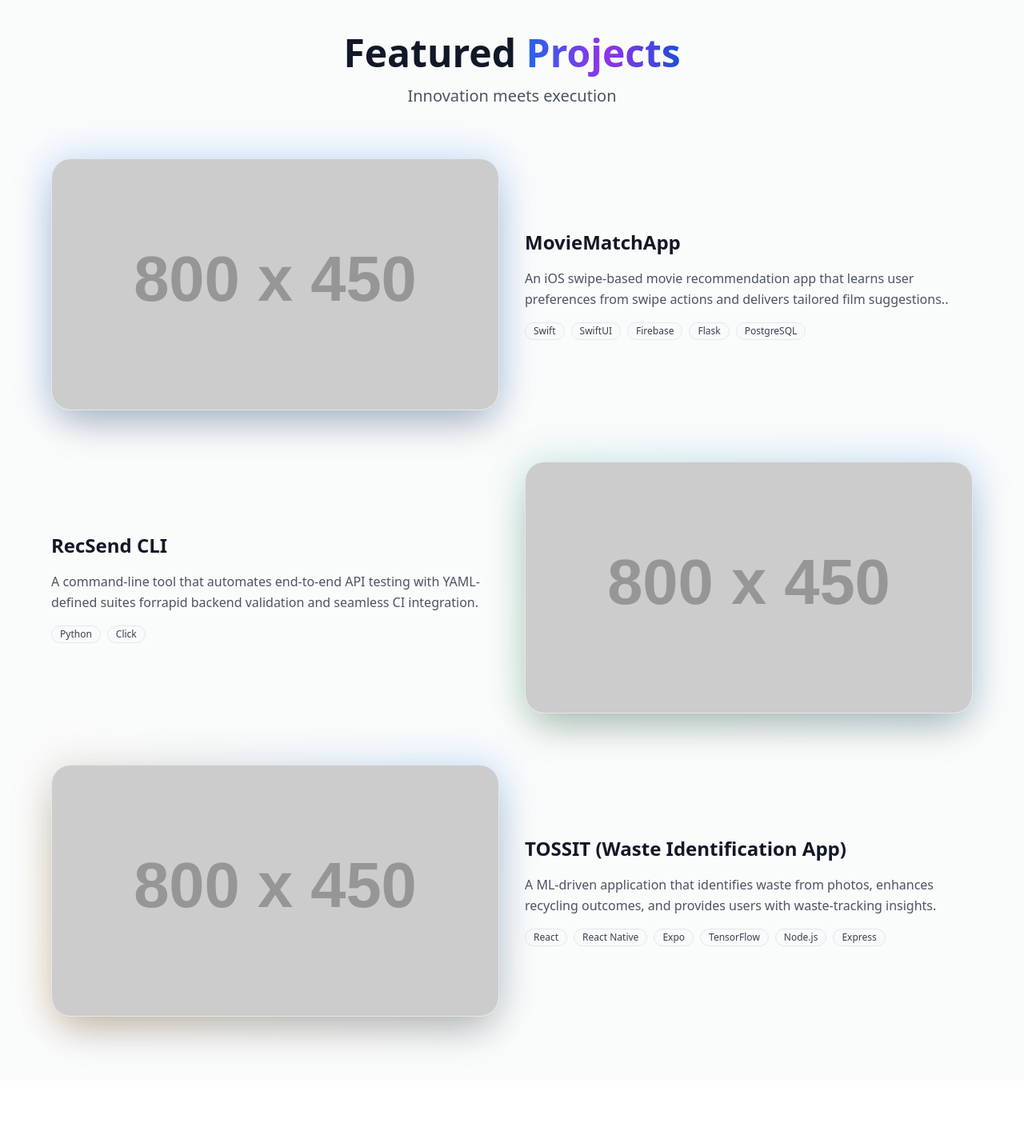
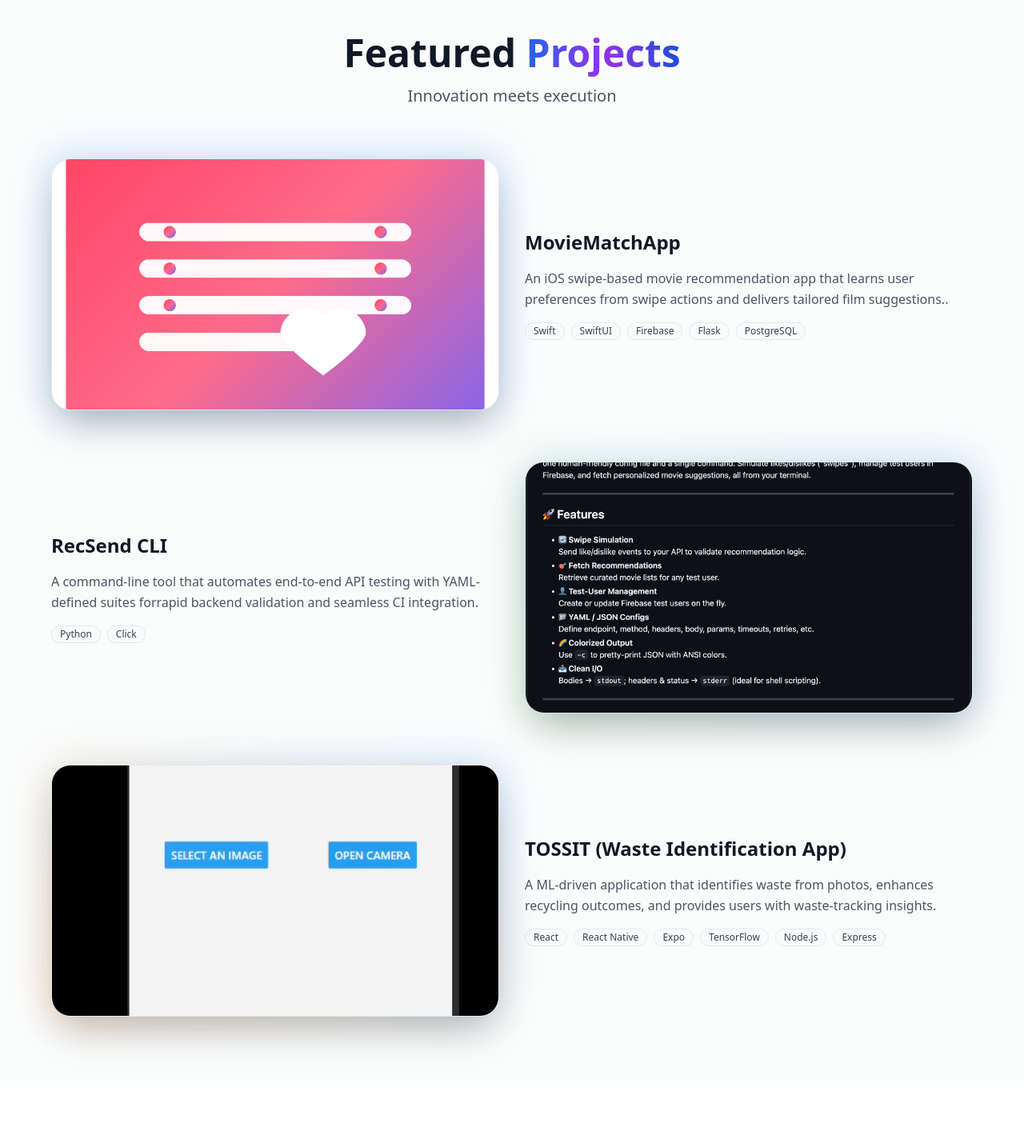
Before and after one commit to jaineelmodi11/jaineel-website, a Next.js app: page / in a window 1280 px wide. Shown: the part 3317-4751 px from the top of the page at 80% size. Built offline with nearby package versions, Linux system fonts and the light colour scheme.

Commit message:
Revert: Back to local images from Projects directory

```diff
--- a/app/page.tsx
+++ b/app/page.tsx
@@ -141,7 +141,7 @@ export default function Portfolio() {
       title: "MovieMatchApp",
       description:
         "An iOS swipe-based movie recommendation app that learns user preferences from swipe actions and delivers tailored film suggestions..",
-      image: "https://placehold.co/800x450/007AFF/FFFFFF/png?text=MovieMatch+App",
+      image: "/Projects/moviematch.png",
       technologies: ["Swift", "SwiftUI", "Firebase", "Flask", "PostgreSQL"],
       github: "https://github.com/jaineelmodi11/MovieMatchApp",
       live: "https://github.com/user-attachments/assets/cd57a3d8-373b-4e89-afb9-21fd22350006",
@@ -152,7 +152,7 @@ export default function Portfolio() {
       title: "RecSend CLI",
       description:
         "A command-line tool that automates end-to-end API testing with YAML-defined suites forrapid backend validation and seamless CI integration.",
-      image: "https://placehold.co/800x450/34C759/FFFFFF/png?text=RecSend+CLI",
+      image: "/Projects/recsend.png",
       technologies: ["Python", "Click"],
       github: "https://github.com/jaineelmodi11/recsend-developer-focused-CLI",
       live: "https://github.com/jaineelmodi11/recsend-developer-focused-CLI",
@@ -163,7 +163,7 @@ export default function Portfolio() {
       title: "TOSSIT (Waste Identification App)",
       description:
         "A ML-driven application that identifies waste from photos, enhances recycling outcomes, and provides users with waste-tracking insights.",
-      image: "https://placehold.co/800x450/FF9500/FFFFFF/png?text=TOSSIT+App",
+      image: "/Projects/Tossit.png",
       technologies: ["React", "React Native", "Expo", "TensorFlow", "Node.js", "Express"],
       github: "https://github.com/jaineelmodi11/Tossit/tree/main/tossit-master",
       live: "https://user-images.githubusercontent.com/67121244/167263145-62d1ecbb-d913-4aa8-85a0-bc55cf39aa13.mp4",
--- a/components/project-card.tsx
+++ b/components/project-card.tsx
@@ -23,7 +23,6 @@ interface ProjectCardProps {
 
 const ProjectCard = ({ project, index }: ProjectCardProps) => {
   const [imageError, setImageError] = useState(false)
-  const [isLoading, setIsLoading] = useState(true)
   const isEven = index % 2 === 0
 
   return (
@@ -46,21 +45,14 @@ const ProjectCard = ({ project, index }: ProjectCardProps) => {
             style={{ background: `linear-gradient(45deg, ${project.color}, #007AFF)` }}
           />
           <div className="relative aspect-video overflow-hidden rounded-3xl border border-gray-200 bg-white shadow-2xl">
-            {isLoading && (
-              <div className="absolute inset-0 flex items-center justify-center bg-gray-100">
-                <div className="w-8 h-8 border-4 border-gray-300 border-t-blue-600 rounded-full animate-spin"></div>
-              </div>
-            )}
             {!imageError ? (
               <Image
                 src={project.image}
                 alt={project.title}
                 fill
-                className={`object-cover transition-opacity duration-300 ${isLoading ? 'opacity-0' : 'opacity-100'}`}
+                className="object-cover"
                 onError={() => setImageError(true)}
-                onLoad={() => setIsLoading(false)}
                 priority={index === 0}
-                unoptimized
               />
             ) : (
               <div className="w-full h-full flex items-center justify-center bg-gray-100">
```
